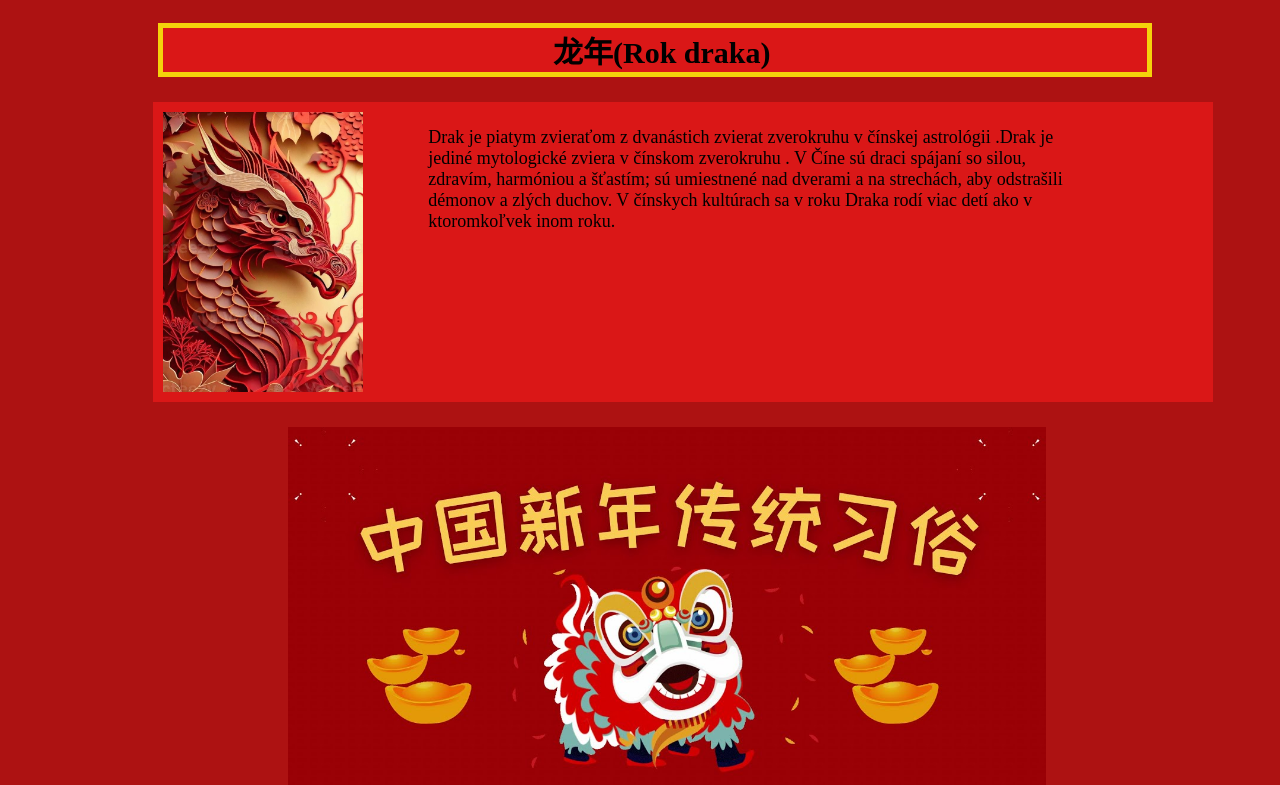
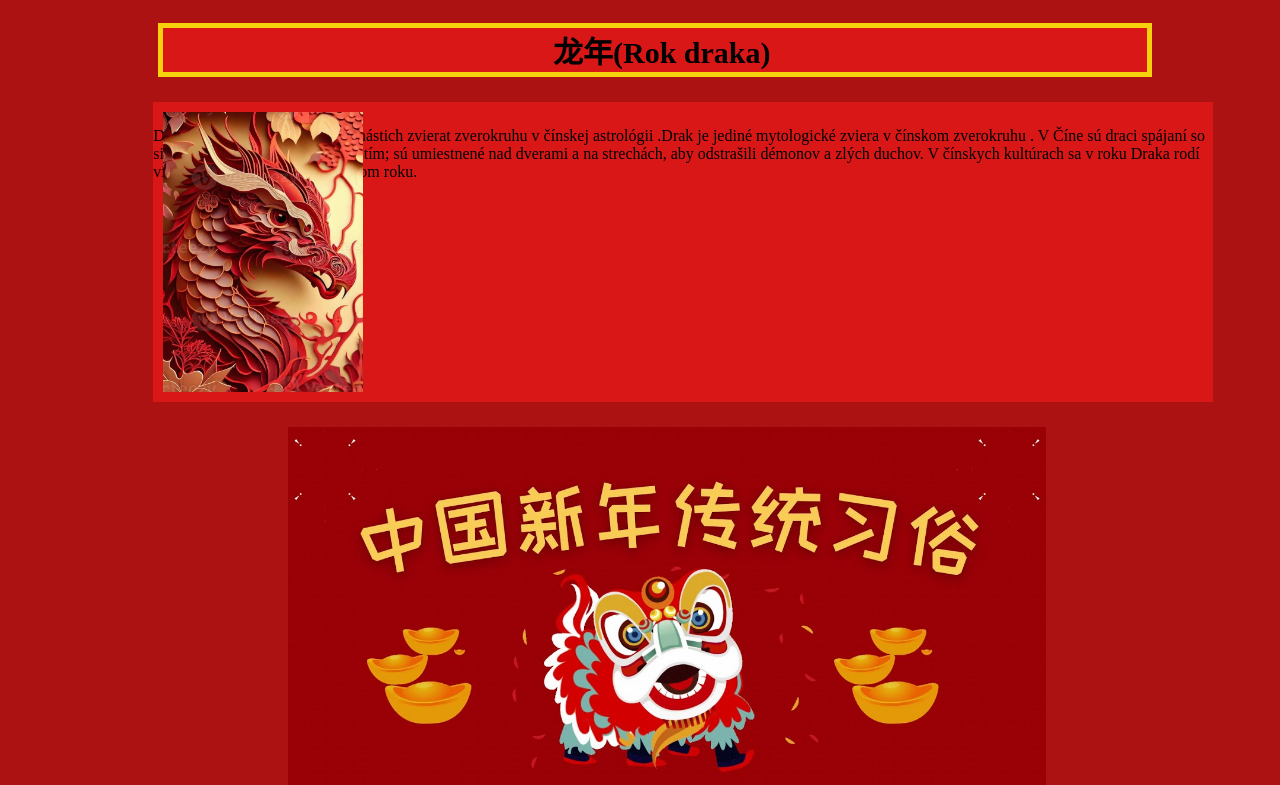
Before and after one commit to jiaqisun9/KVINTA-HTML-CSS-Jiaqi, a plain HTML site: page cinskyrok.html in a window 1280 px wide. Shown: the part 827-1612 px from the top of the page. Drawn offline with Linux system fonts and the light colour scheme.

Commit message:
17.1.2024

```diff
--- a/cinskyrok.css
+++ b/cinskyrok.css
@@ -22,13 +22,6 @@ h2{
     margin-left: 150px;
     margin-right: 120px;
 }
-p{
-    padding-left: 125px;
-    font-size: large;
-    margin-left: 150px;
-    margin-right: 150px;
-}
-
 img{
     padding-left: 150px;
     width: 20%;
@@ -46,7 +39,6 @@ b{
     margin-top: 25px;
 
 }
-
 .frame{
     position: relative;
     background-color: rgb(218, 23, 23);
```
